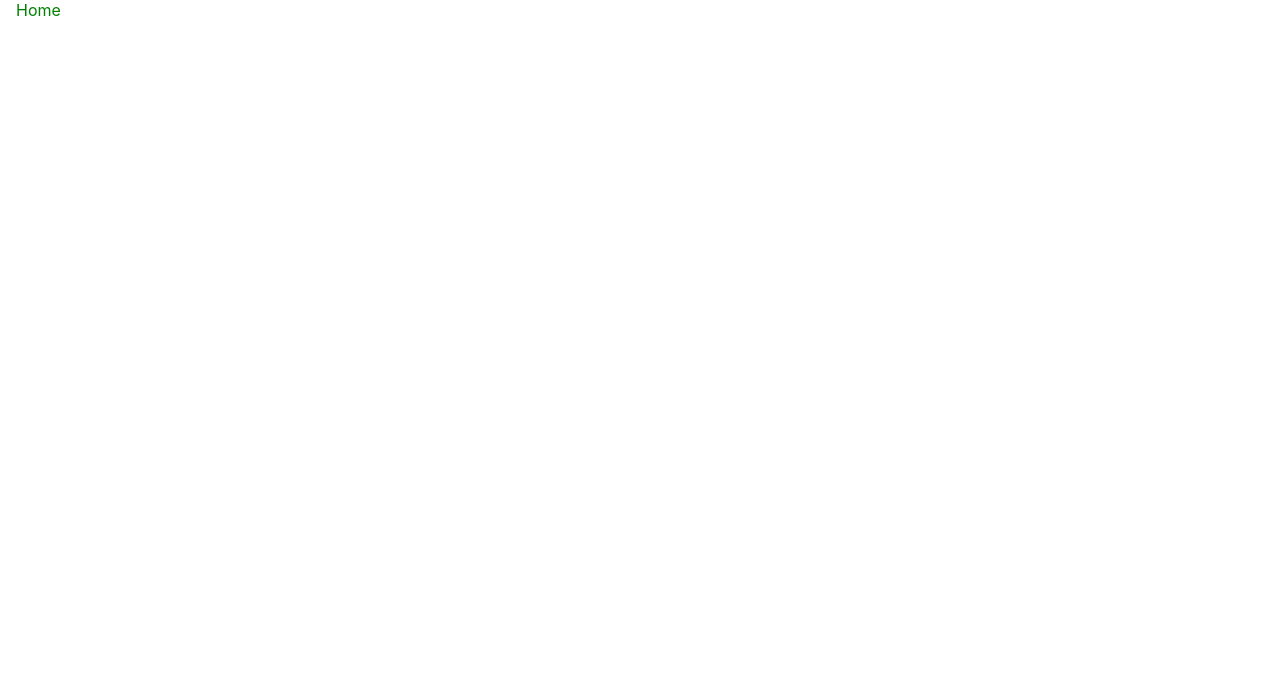
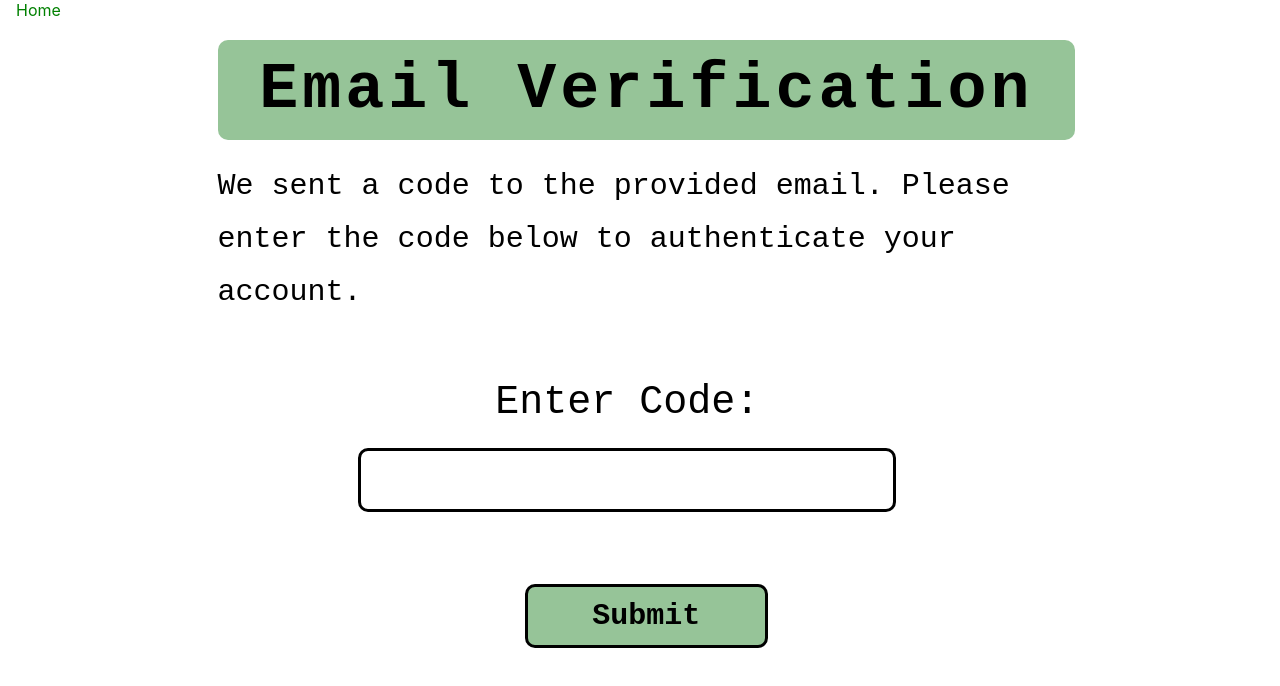
Before and after one commit to cchun01/Potion, a React (Create React App) app in the folder react-frontend/: page /emailverification in a window 1280 px wide. Before the commit this address had no page. Shown: the top 686 px of the page. Built offline with nearby package versions, Linux system fonts and the light colour scheme.

Commit message:
Added email verification and linked to sign up page

```diff
--- a/react-frontend/src/App.js
+++ b/react-frontend/src/App.js
@@ -3,6 +3,7 @@ import SignUp from './SignUp'
 import LogIn from './LogIn';
 import Home from './Home';
 import AboutUs from './AboutUs';
+import EmailVerification from './EmailVerification';
 import {BrowserRouter as Router, Routes, Route, Link} from 'react-router-dom';
 
 const linkStyle = {
@@ -22,6 +23,7 @@ function MyApp() {
           <Route path="/signup" element={<SignUp />} />
           <Route path="/login" element={<LogIn />} />
           <Route path="/aboutus" element={<AboutUs />} />
+          <Route path="/emailverification" element={<EmailVerification />} />
         </Routes>
       </Router>
     );
--- /dev/null
+++ b/react-frontend/src/EmailVerification.css
@@ -0,0 +1,82 @@
+.headerLog {
+    /* Rectangle 14 */
+
+    position: absolute;
+    width: 67%;
+    height: 100px;
+    left: 17%;
+    top: 5%;
+    background: #96C498;
+    border-radius: 10px;
+
+    font-family: Courier New;
+    font-style: normal;
+    font-weight: bold;
+    font-size: 65px;
+    text-align: center;
+    letter-spacing: 4px;
+    line-height: 100px;
+    color: #000000;
+}
+
+.fieldNameILog {
+    position: absolute;
+    width: 67%;
+    height: 20%;
+    left: 17%;
+    top: 20%;
+    font-family: Courier New;
+    font-style: normal;
+    font-weight: normal;
+    font-size: 30px;
+    line-height: 53px;
+    color: #000000;
+  }
+
+.fieldNameCLog {
+    position: absolute;
+    width: 42%;
+    height: 20%;
+    left: 28%;
+    top: 47%;
+    text-align: center;
+    font-family: Courier New;
+    font-style: normal;
+    font-weight: normal;
+    font-size: 40px;
+    line-height: 53px;
+    color: #000000;
+  }
+
+  .textboxCLog {
+    position: absolute;
+    width: 42%;
+    height: 8%;
+    left: 28%;
+    top: 56%;
+    border: 3px solid #000000;
+    box-sizing: border-box;
+    border-radius: 10px;
+    font-family: Courier New;
+    font-style: normal;
+    font-size: 20px;
+  }
+
+
+.submitLog {
+    position: absolute;
+    width: 243px;
+    height: 64px;
+    left: 41%;
+    top: 73%;
+
+    background: #96c498;
+    font-family: Courier New;
+    font-style: normal;
+    font-weight: bold;
+    font-size: 30px;
+    text-align: center;
+    border: 3px solid #000000;
+    box-sizing: border-box;
+    border-radius: 10px;
+  }
--- /dev/null
+++ b/react-frontend/src/EmailVerification.js
@@ -0,0 +1,28 @@
+import React from "react";
+import "./EmailVerification.css";
+
+
+function clicked() {
+  const code = document.getElementsByClassName("textboxC")[0].value;
+  if(code === ""){
+    console.log("No code provided");
+  }else{
+    console.log("Profile\n\nCode: " + code);
+  }
+}
+
+function EmailVerification() {
+  return (
+    <div>
+      <div className="headerLog">Email Verification</div>
+      <div className="fieldNameCLog">Enter Code:</div>
+      <div className="fieldNameILog">We sent a code to the provided email. Please enter the code below to authenticate your account.</div>
+      <input type="text" className="textboxCLog" />
+      <button onClick={clicked} className="submitLog">
+        Submit
+      </button>
+    </div>
+  );
+}
+
+export default EmailVerification;
--- a/react-frontend/src/SignUp.js
+++ b/react-frontend/src/SignUp.js
@@ -1,5 +1,6 @@
 import React from "react";
 import "./SignUp.css";
+import {useNavigate} from "react-router-dom";
 
 function clicked() {
   const firstName = document.getElementsByClassName("textboxFNSign")[0].value;
@@ -20,6 +21,7 @@ function clicked() {
 }
 
 function SignUp() {
+  let navigate = useNavigate();
   return (
     <div>
       <div className="headerSU">Sign Up For Potion</div>
@@ -31,7 +33,7 @@ function SignUp() {
       <input type="text" className="textboxUSign" />
       <div className="fieldNamePSign">Password:</div>
       <input type="text" className="textboxPSign" />
-      <button onClick={clicked} className="submitSign">
+      <button onClick={()=> {navigate("/EmailVerification");}} className="submitSign">
         Submit
       </button>
     </div>
```
